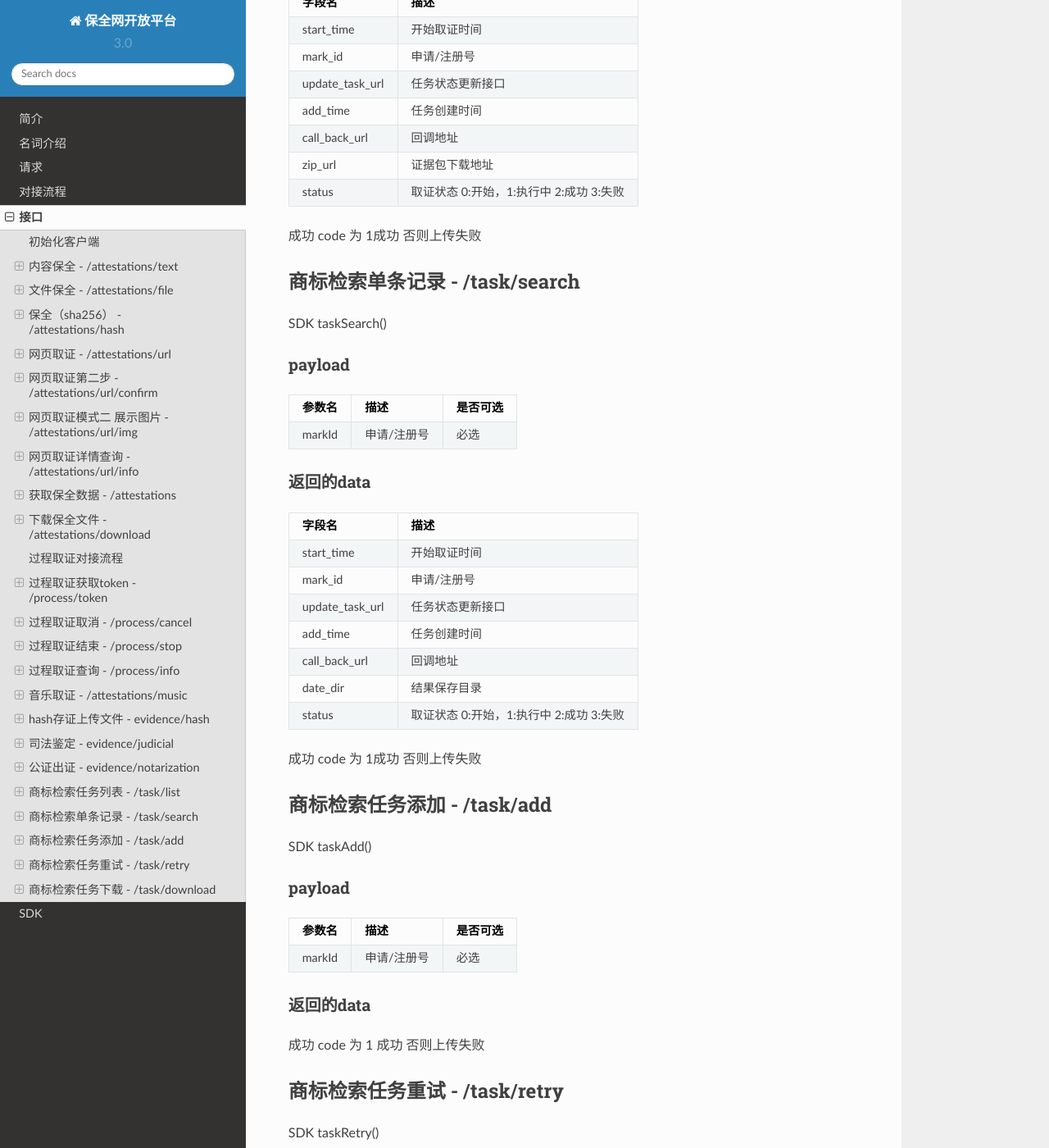
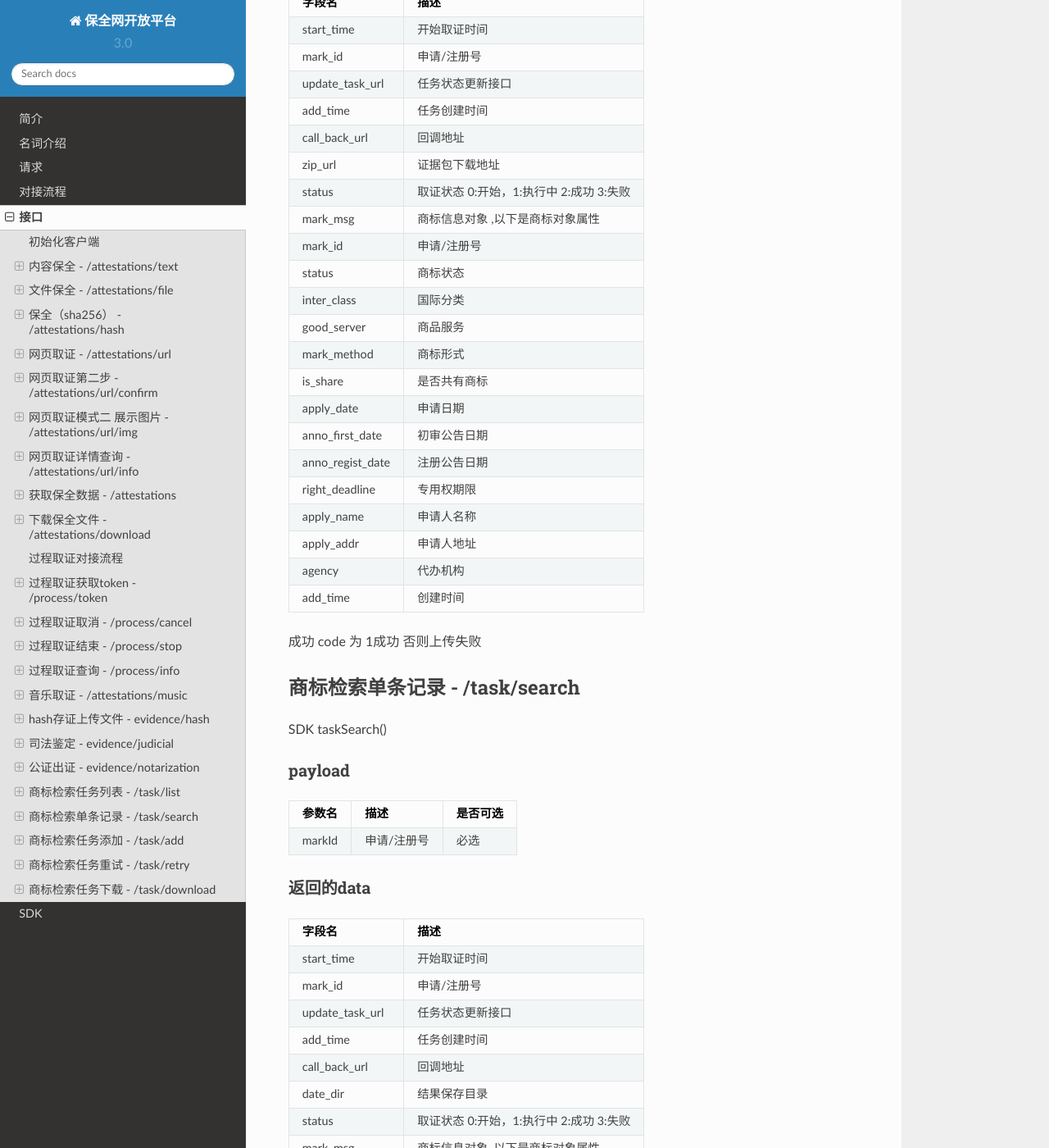
Before and after one commit to baoquan-hq/peacock-doc, a Sphinx documentation site: the page built from docs/api.rst, in a window 1280 px wide and 1400 px high, scrolled down 11357 px. Shown: the whole window at 82% size. Built offline with Sphinx 7.4.7 and the Read the Docs theme 2.0.0, drawn with Linux system fonts in a browser that asks for light colours; some of the changed text lies outside the part shown.

Commit message:
修改商标接口文档

```diff
--- a/docs/api.rst
+++ b/docs/api.rst
@@ -545,6 +545,21 @@
 call_back_url         回调地址
 zip_url               证据包下载地址
 status                取证状态 0:开始，1:执行中 2:成功 3:失败
+mark_msg              商标信息对象 ,以下是商标对象属性
+mark_id               申请/注册号
+status                商标状态
+inter_class           国际分类
+good_server           商品服务
+mark_method           商标形式
+is_share              是否共有商标
+apply_date            申请日期
+anno_first_date       初审公告日期
+anno_regist_date      注册公告日期
+right_deadline        专用权期限
+apply_name            申请人名称
+apply_addr            申请人地址
+agency                代办机构
+add_time              创建时间
 =================  ================================================================
 成功 code 为 1成功 否则上传失败
 
@@ -576,6 +591,21 @@
 call_back_url         回调地址
 date_dir              结果保存目录
 status                取证状态 0:开始，1:执行中 2:成功 3:失败
+mark_msg              商标信息对象 ,以下是商标对象属性
+mark_id               申请/注册号
+status                商标状态
+inter_class           国际分类
+good_server           商品服务
+mark_method           商标形式
+is_share              是否共有商标
+apply_date            申请日期
+anno_first_date       初审公告日期
+anno_regist_date      注册公告日期
+right_deadline        专用权期限
+apply_name            申请人名称
+apply_addr            申请人地址
+agency                代办机构
+add_time              创建时间
 =================  ================================================================
 成功 code 为 1成功 否则上传失败
 
```
